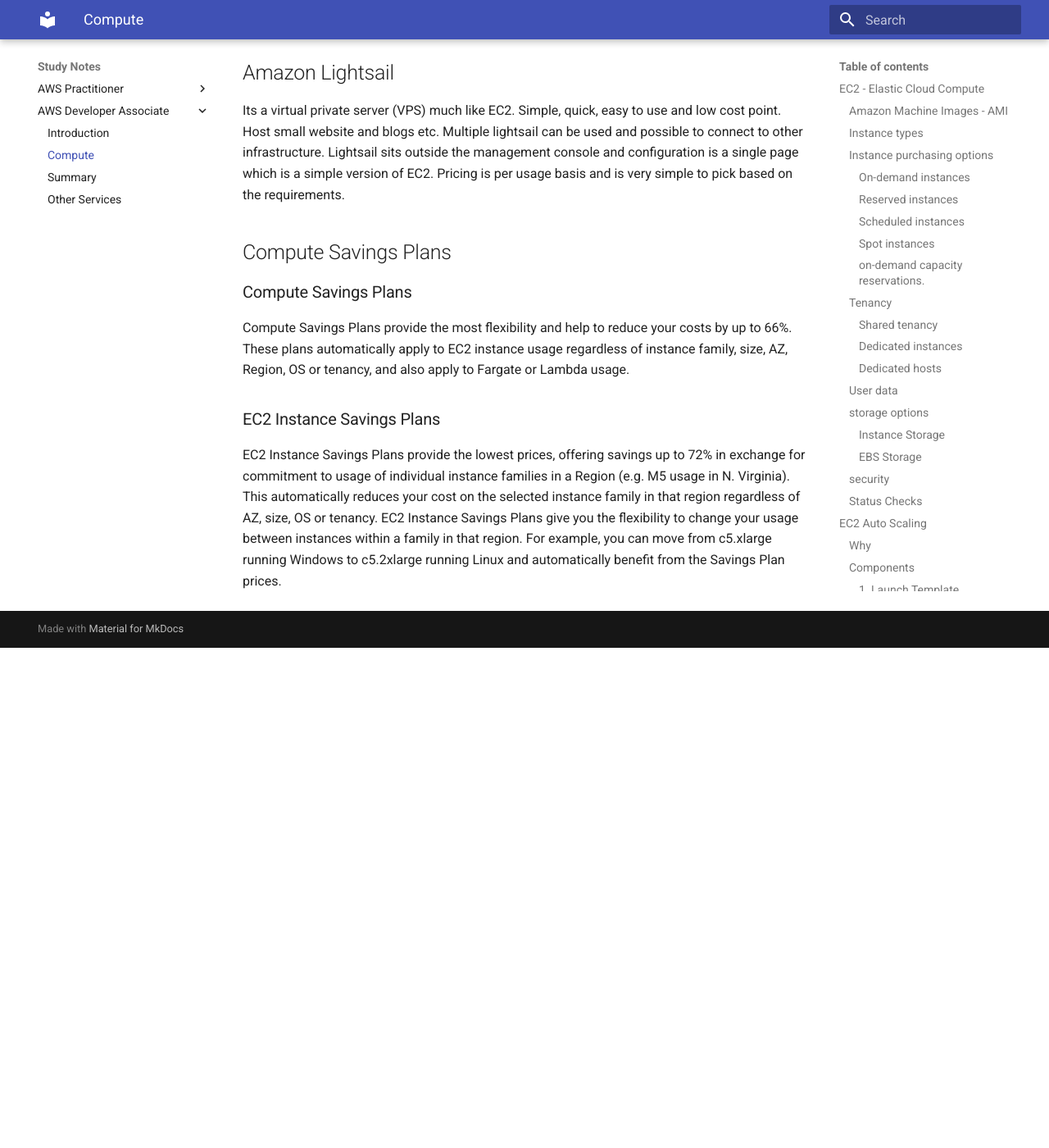
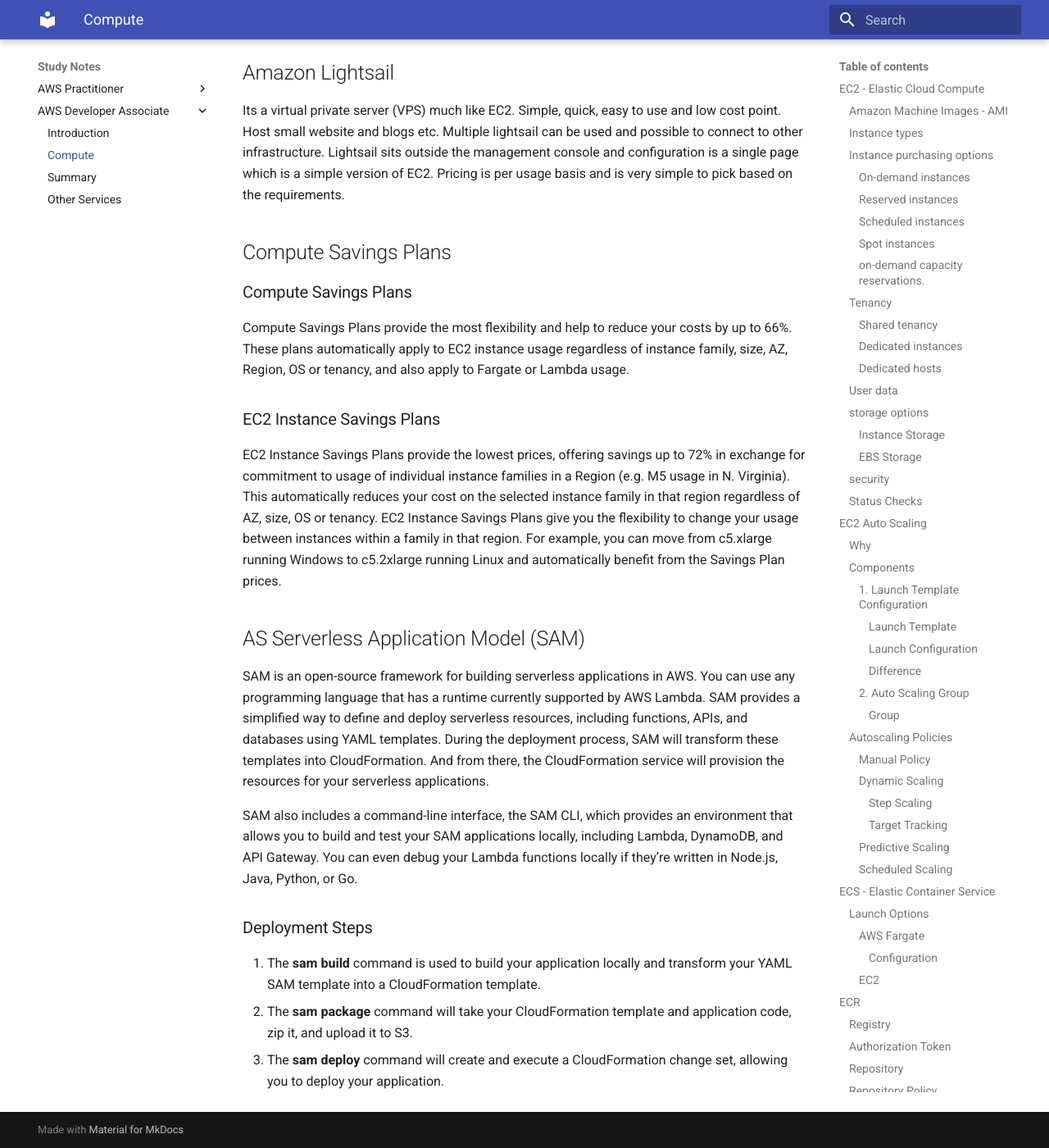
Before and after one commit to syed-islam/syed-islam.github.io, an MkDocs documentation site: the page built from docs/notes/aws-dva/compute.md, in a window 1280 px wide and 1400 px high, scrolled down 17802 px. Shown: the whole window at 82% size. Built offline with MkDocs 1.6.1 and Material for MkDocs 9.7.7, drawn with Linux system fonts in a browser that asks for light colours; comment, search, counter and statistics services are not loaded; before the commit the page ends 18592 px from its top, so only the background shows below that.

Commit message:
Updated the compute notes

```diff
--- a/docs/notes/aws-dva/compute.md
+++ b/docs/notes/aws-dva/compute.md
@@ -540,3 +540,16 @@ Compute Savings Plans provide the most flexibility and help to reduce your costs
 
 ### EC2 Instance Savings Plans
 EC2 Instance Savings Plans provide the lowest prices, offering savings up to 72% in exchange for commitment to usage of individual instance families in a Region (e.g. M5 usage in N. Virginia). This automatically reduces your cost on the selected instance family in that region regardless of AZ, size, OS or tenancy. EC2 Instance Savings Plans give you the flexibility to change your usage between instances within a family in that region. For example, you can move from c5.xlarge running Windows to c5.2xlarge running Linux and automatically benefit from the Savings Plan prices.
+
+
+
+## AS Serverless Application Model (SAM)
+SAM is an open-source framework for building serverless applications in AWS. You can use any programming language that has a runtime currently supported by AWS Lambda. SAM provides a simplified way to define and deploy serverless resources, including functions, APIs, and databases using YAML templates. During the deployment process, SAM will transform these templates into CloudFormation. And from there, the CloudFormation service will provision the resources for your serverless applications.
+
+SAM also includes a command-line interface, the SAM CLI, which provides an environment that allows you to build and test your SAM applications locally, including Lambda, DynamoDB, and API Gateway. You can even debug your Lambda functions locally if they’re written in Node.js, Java, Python, or Go.
+
+
+### Deployment Steps
+ 1. The **sam build** command is used to build your application locally and transform your YAML SAM template into a CloudFormation template.
+ 2. The **sam package** command will take your CloudFormation template and application code, zip it, and upload it to S3.
+ 3. The **sam deploy** command will create and execute a CloudFormation change set, allowing you to deploy your application.
```
Also changed, not shown: docs/notes/aws-summary/summary.md (+1 -0 lines).
